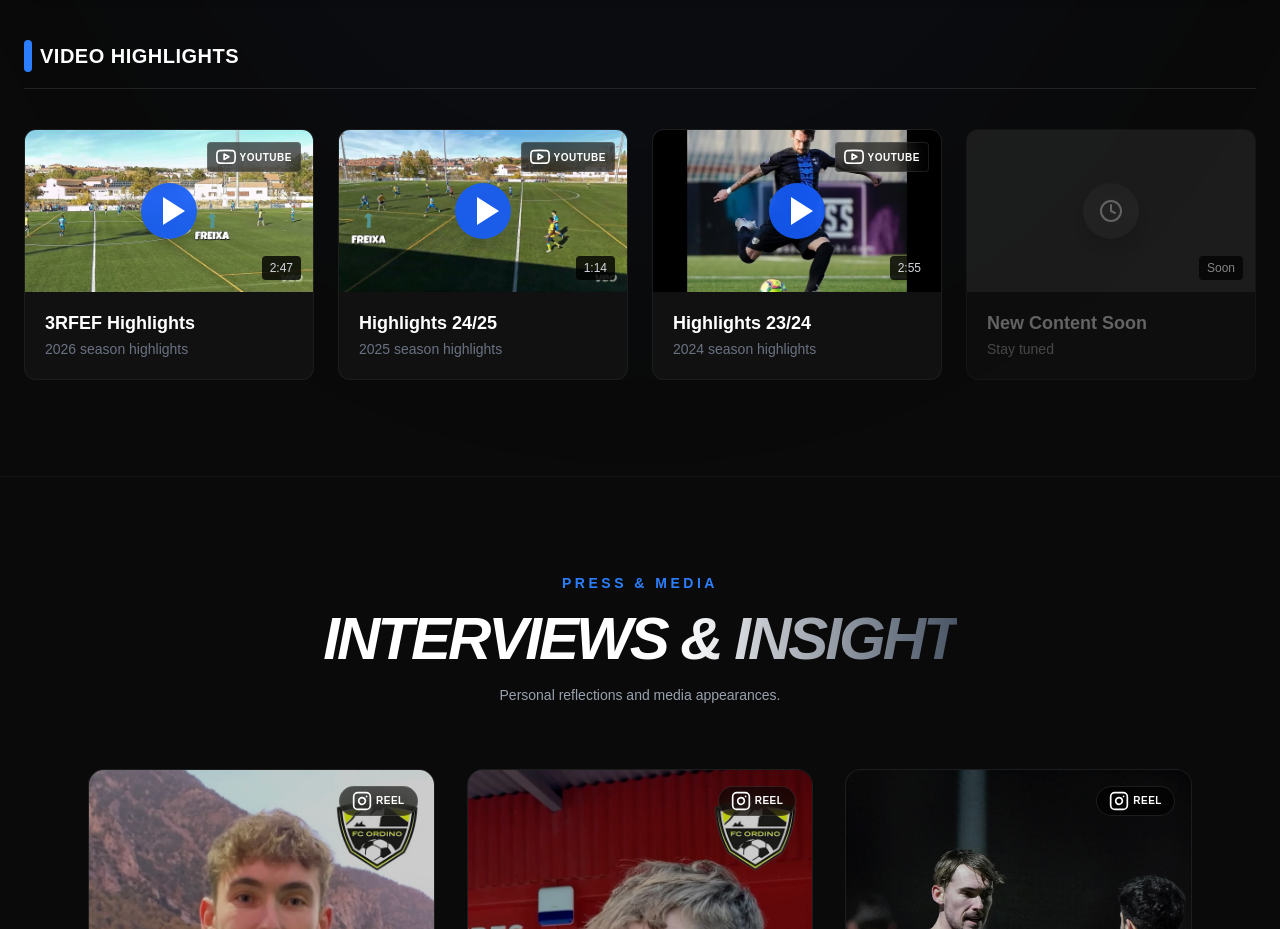
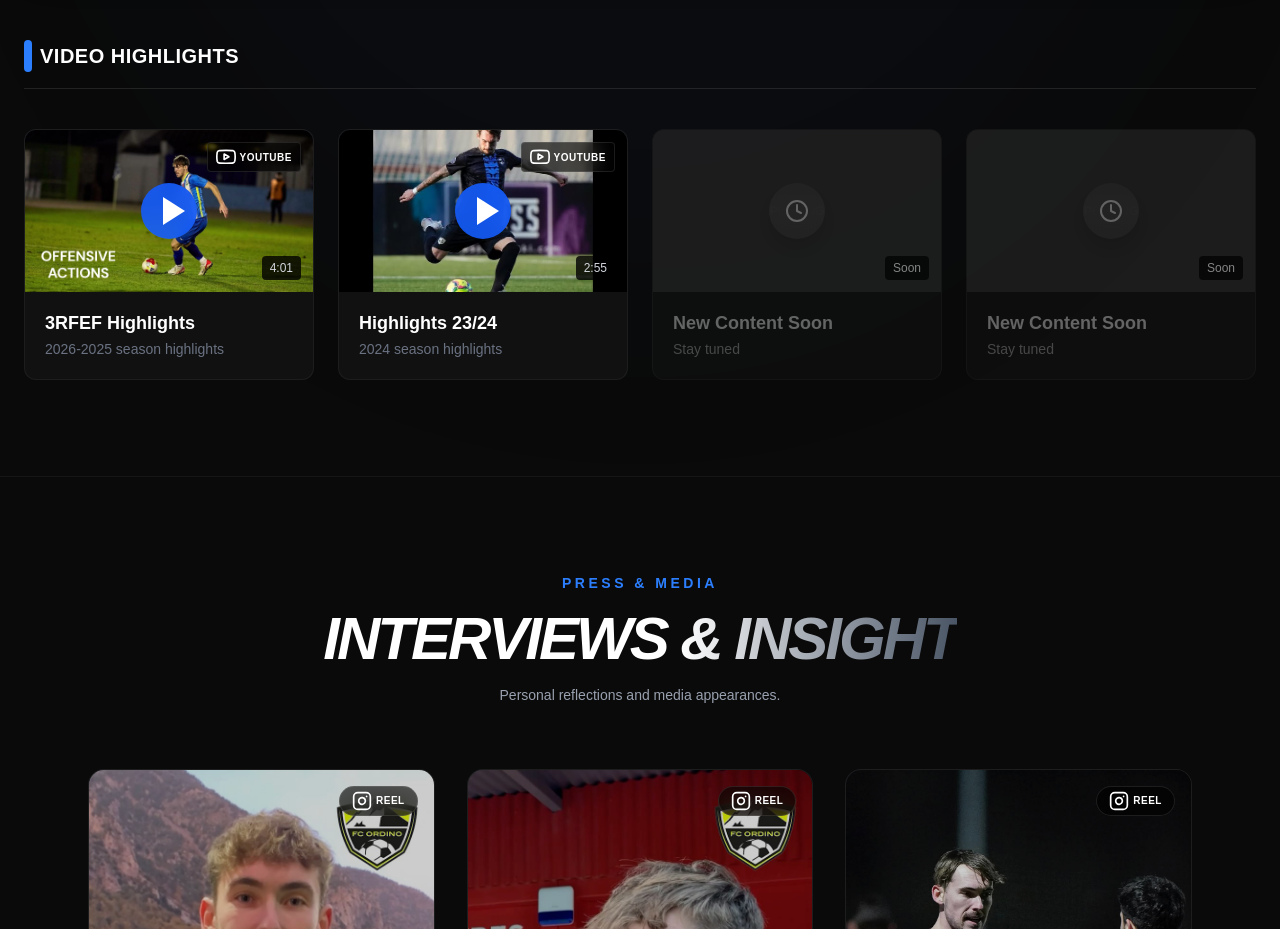
Before and after one commit to linusnicolau/albertfreixa, a Next.js app: page / in a window 1280 px wide. Shown: the part 3040-3969 px from the top of the page. Built offline with nearby package versions, Linux system fonts and the light colour scheme.

Commit message:
update 12/04/2026

```diff
--- a/app/components/CareerSection.jsx
+++ b/app/components/CareerSection.jsx
@@ -13,7 +13,7 @@ export default function CareerSection() {
             period: '2025-Present',
             logoPlaceholder: 'AR',
             logo: 'arandina.png',
-            details: 'Current season. Consolidating position in the defensive line. Last update: 2026-04-06',
+            details: 'Current season. Consolidating position in the defensive line. Last update: 2026-04-12',
             stats: { matches: 23, minutes: 1616, goals: 2, rating: '-' }
         },
         {
--- a/app/components/MediaSection.jsx
+++ b/app/components/MediaSection.jsx
@@ -33,23 +33,14 @@ const MediaSection = () => {
             id: 1,
             platform: 'youtube',
             title: '3RFEF Highlights',
-            subtitle: '2026 season highlights',
-            link: 'https://youtu.be/U3Hrmi8gfIk?si=6deYWV9kyFTIwr29',
-            duration: '2:47',
-            thumbnail: 'tn3.jpg'
-        },
-        {
-            id: 2,
-            platform: 'youtube',
-            title: 'Highlights 24/25',
-            subtitle: '2025 season highlights',
-            link: 'https://youtu.be/opLadYWNsF0?si=GnBRXMulYMs4EWuq',
-            duration: '1:14',
+            subtitle: '2026-2025 season highlights',
+            link: 'https://youtu.be/qtjRTuzBRLk?si=yeS5JKNy1CUSs0Z-',
+            duration: '4:01',
             // AÑADE TU MINIATURA AQUÍ (ej: '/thumbnails/video1.jpg')
             thumbnail: 'tn1.jpg'
         },
         {
-            id: 3,
+            id: 2,
             platform: 'youtube',
             title: 'Highlights 23/24',
             subtitle: '2024 season highlights',
@@ -57,6 +48,16 @@ const MediaSection = () => {
             duration: '2:55',
             // AÑADE TU MINIATURA AQUÍ
             thumbnail: 'tn2.jpg'
+        },
+        {
+            id: 3,
+            platform: 'instagram',
+            title: 'New Content Soon',
+            subtitle: 'Stay tuned',
+            link: null,
+            duration: 'Soon',
+            isPlaceholder: true,
+            thumbnail: null,
         },
         // --- VÍDEOS PENDIENTES (Placeholders) ---
         {
```
Also changed, not shown: public/tn1.jpg, 1 other file (tests, documents, lock files or other folders).
